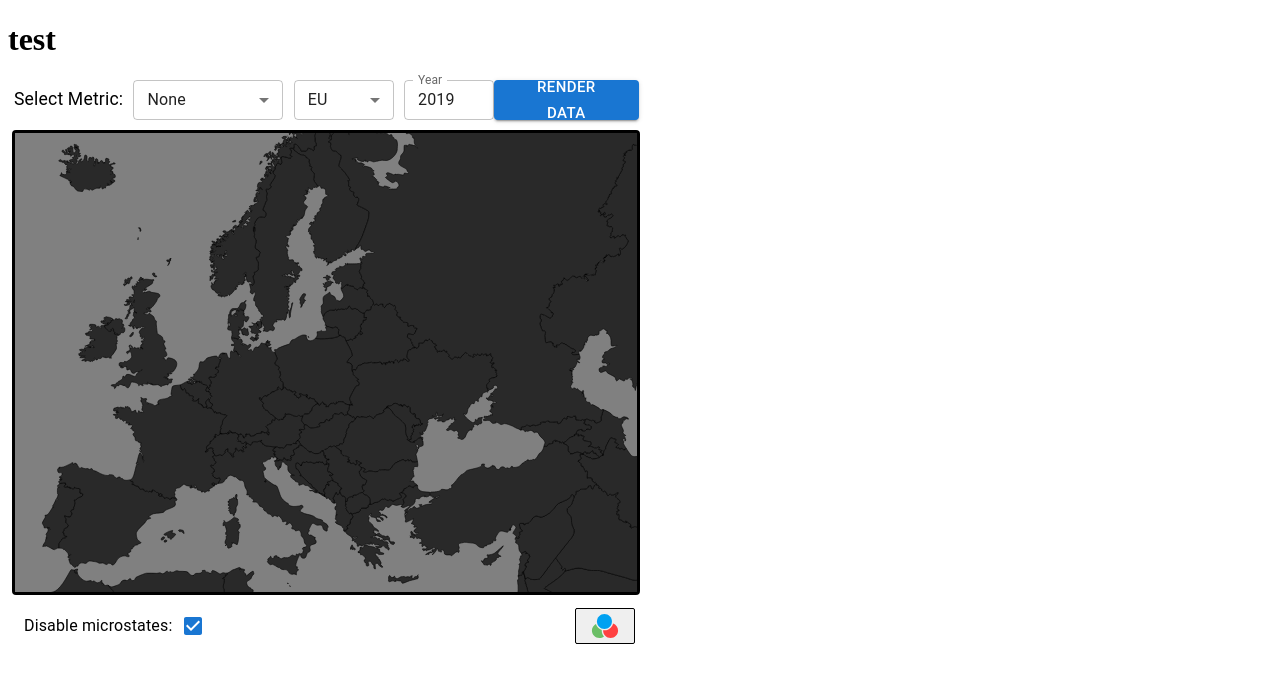
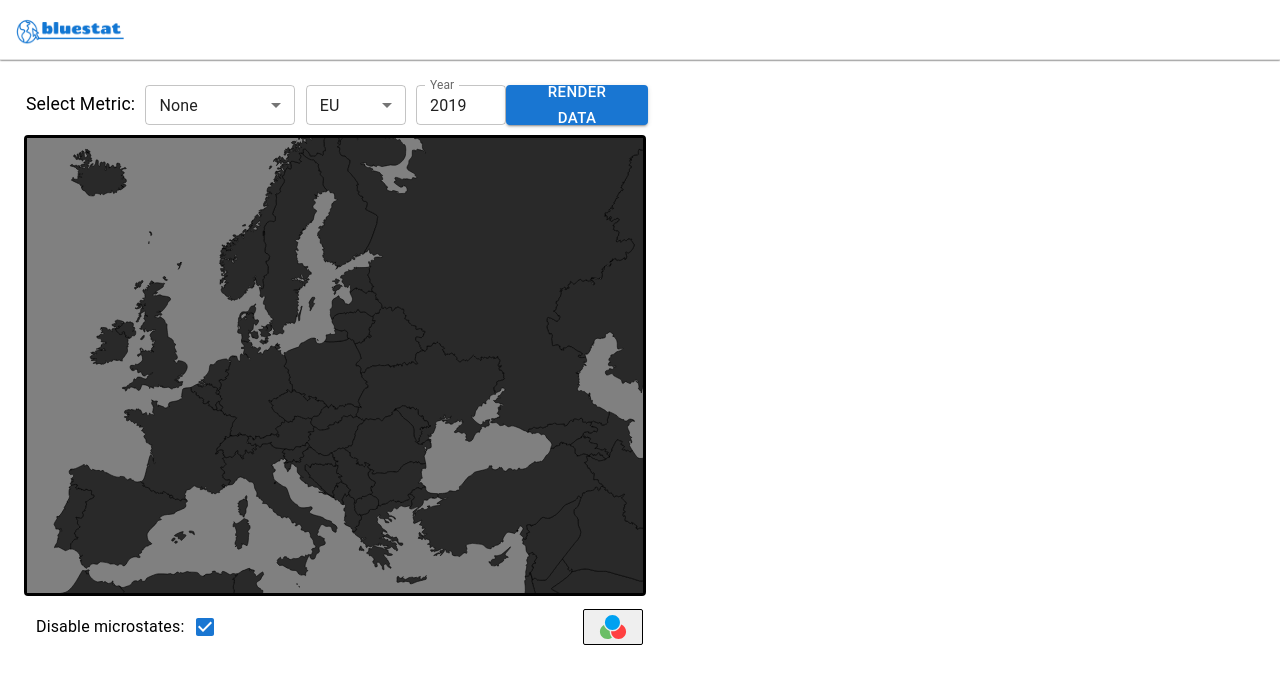
Before and after one commit to gchib00/bluestat, a React (Create React App) app: page / in a window 1280 px wide. Shown: the top 684 px of the page. Built offline with nearby package versions, Linux system fonts and the light colour scheme.

Commit message:
added header and logo, improved general styling

```diff
--- a/public/index.html
+++ b/public/index.html
@@ -11,6 +11,13 @@
     />
     <link rel="apple-touch-icon" href="%PUBLIC_URL%/logo192.png" />
     <link rel="manifest" href="%PUBLIC_URL%/manifest.json" />
+    <style>
+      * {
+        box-sizing: border-box;
+        margin:0;
+        padding:0;
+      }
+    </style>
     <title>React App</title>
   </head>
   <body>
--- a/src/App.tsx
+++ b/src/App.tsx
@@ -1,10 +1,11 @@
 import React from 'react';
+import { Header } from './components/Header';
 import { InteractiveMapEurope } from './components/InteractiveMapEurope';
 
 function App() {
   return (
-    <div className="App">
-      <h1>test</h1>
+    <div>
+      <Header />
       <InteractiveMapEurope />
     </div>
   );
--- a/src/components/DataCustomization.tsx
+++ b/src/components/DataCustomization.tsx
@@ -5,7 +5,7 @@ import { DataToProcess } from '../types'
 
 //styles:
 const Container = styled.div`
-  width: 48.8vw;
+  width: 48.6vw;
   height: 40px;
   display: flex;
   justify-content: space-between;
--- /dev/null
+++ b/src/components/Header.tsx
@@ -0,0 +1,28 @@
+import React from 'react'
+import styled from 'styled-components'
+import LogoImage from '../static/logo.png'
+
+const MainContainer = styled.header`
+  background-color: white;
+  border-bottom: 1px solid rgba(0, 0, 0, 0.12);
+  box-shadow: 0px 0px 2px 0px;
+  height: 60px;
+  width: 100%;
+  display: flex;
+  justify-content: space-between;
+  align-items: center;
+  margin-bottom: 25px;
+`
+const Logo = styled.img`
+  height: 78%;
+  width: 120px;
+  margin: 10px;
+`
+
+export const Header = () => {
+  return (
+    <MainContainer>
+      <Logo src={LogoImage} />
+    </MainContainer>
+  )
+}
--- a/src/components/InteractiveMapEurope.tsx
+++ b/src/components/InteractiveMapEurope.tsx
@@ -5,11 +5,11 @@ import { Color, CountryData, DataToProcess } from '../types'
 import { DataCustomization } from './DataCustomization'
 import { StatesList } from './StatesList'
 import { SecondaryDataCustomization } from './SecondaryDataCustomization'
-import { ColorSelector } from './ColorSelector'
 
 //stlying:
 const MainContainer = styled.main`
   display: flex;
+  justify-content: space-between;
   flex-direction: row;
 `
 const MapContainer = styled.div`
@@ -21,12 +21,6 @@ const MapContainer = styled.div`
   display:flex;
   justify-content: center;
   align-items: center;
-`
-const LowerContainer = styled.div`
-  width: 49vw;
-  margin-top: 10px;
-  display: flex;
-  justify-content: space-between;
 `
 //relevant countries - for filtering worldbank data:
 const euStates=["AT","BE","BG","HR","CY","CZ","DK","EE","FI","FR","DE","GR","HU","IE","IT","LV","LT","LU","MT","NL","PL","PT","RO","SK","SI","ES","SE"]
@@ -108,7 +102,7 @@ export const InteractiveMapEurope = () => {
   }, [countryData])
 
   return (
-    <>
+    <main style={{marginLeft: 20, marginRight: 40}}>
     <DataCustomization loader={loader} dataToProcess={dataToProcess} setDataToProcess={setDataToProcess} />
     <MainContainer>
       <MapContainer>
@@ -116,10 +110,7 @@ export const InteractiveMapEurope = () => {
       </MapContainer>
       <StatesList sortedCountryList={sortedCountryList} dataType={dataToProcess.dataType} year={dataToProcess.selectedYear} />
     </MainContainer>
-    <LowerContainer>
-      <SecondaryDataCustomization dataToProcess={dataToProcess} setDataToProcess={setDataToProcess} />
-      <ColorSelector setMapColor={setMapColor} />
-    </LowerContainer>
-    </>
+    <SecondaryDataCustomization dataToProcess={dataToProcess} setDataToProcess={setDataToProcess} setMapColor={setMapColor}/>
+    </main>
   )
 }
--- a/src/components/MapSVG/EuropeSVG.tsx
+++ b/src/components/MapSVG/EuropeSVG.tsx
@@ -1,4 +1,3 @@
-import * as React from "react"
 import styled from "styled-components"
 import { Color, CountryData } from "../../types"
 import { determineColor } from "./determineColor"
--- a/src/components/SecondaryDataCustomization.tsx
+++ b/src/components/SecondaryDataCustomization.tsx
@@ -1,24 +1,37 @@
 import React from 'react'
 import { Checkbox, FormControlLabel } from '@mui/material'
-import { DataToProcess } from '../types'
+import { Color, DataToProcess } from '../types'
+import styled from 'styled-components'
+import { ColorSelector } from './ColorSelector'
+
+const LowerContainer = styled.div`
+  width: 48.7vw;
+  margin-top: 10px;
+  display: flex;
+  justify-content: space-between;
+`
 
 interface Props {
   dataToProcess: DataToProcess;
   setDataToProcess: React.Dispatch<React.SetStateAction<DataToProcess>>;
+  setMapColor: React.Dispatch<React.SetStateAction<Color>>;
 }
 
-export const SecondaryDataCustomization = ({dataToProcess, setDataToProcess}: Props) => {
+export const SecondaryDataCustomization = ({dataToProcess, setDataToProcess, setMapColor}: Props) => {
   const showMicroStates: boolean = dataToProcess.microStates
   const handleCheckboxClick = () => {
     setDataToProcess({...dataToProcess, microStates: !showMicroStates})
   }
 
   return (
+    <LowerContainer>
       <FormControlLabel
         control={<Checkbox checked={!showMicroStates} onChange={handleCheckboxClick} />}
         label="Disable microstates:"
         color="default"
         labelPlacement="start"
       />
+      <ColorSelector setMapColor={setMapColor} />
+    </LowerContainer>
   )
 }
--- a/src/components/StatesList.tsx
+++ b/src/components/StatesList.tsx
@@ -46,7 +46,7 @@ export const StatesList = ({sortedCountryList, dataType, year}: Props) => {
   }
   if (sortedCountryList.length < 1) {return null} //hide component if there is no data to display
   return (
-    <div style={{marginLeft: "70px", width: "40vw", textAlign: "center"}}>
+    <div style={{width: "40vw", textAlign: "center"}}>
       <Typography variant="h5" component="h5" sx={{width: "40vw", marginBottom: "6px"}}>
         {getDataDescription()}
       </Typography>
```
Also changed, not shown: src/static/logo.png (added). Lines whose indentation alone changed are shown as unchanged.
